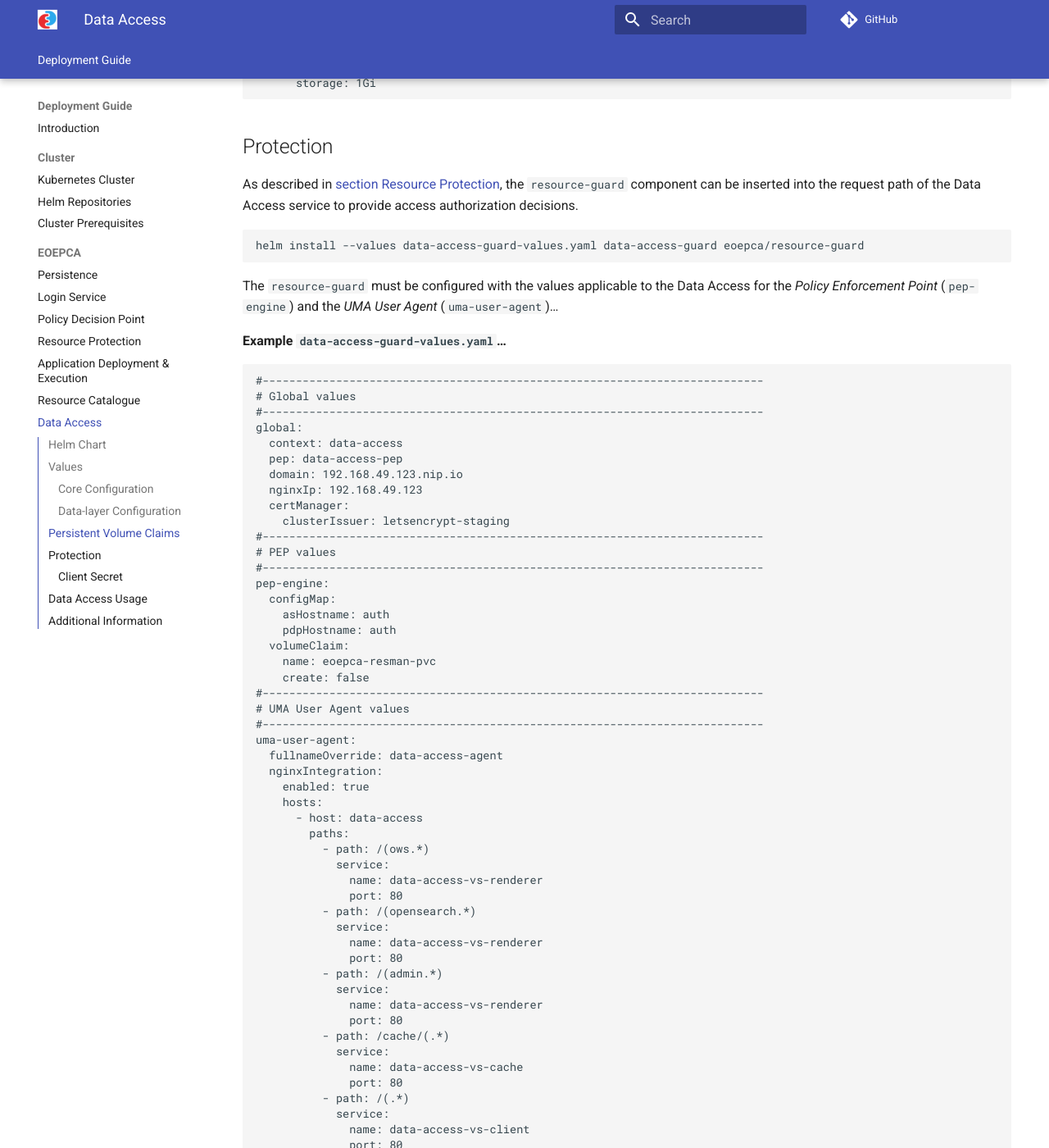
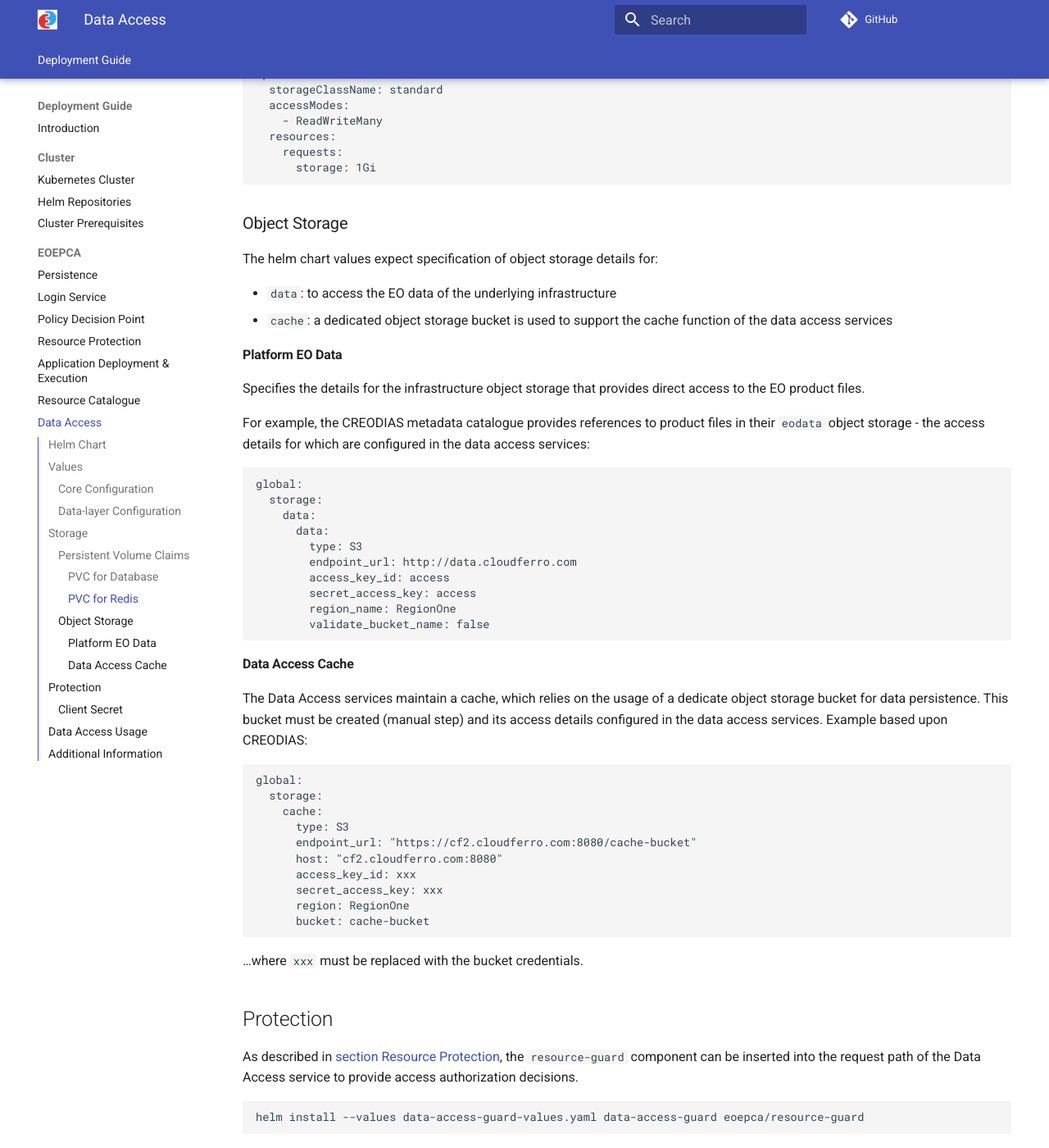
Before and after one commit to EOEPCA/deployment-guide, an MkDocs documentation site: the page built from docs/data-access.md, in a window 1280 px wide and 1400 px high, scrolled down 8418 px. Shown: the whole window at 82% size. Built offline with MkDocs 1.6.1 and Material for MkDocs 9.7.7, drawn with Linux system fonts in a browser that asks for light colours; comment, search, counter and statistics services are not loaded; some of the changed text lies outside the part shown.

Commit message:
[data-access] add setup of storage

````diff
--- a/docs/data-access.md
+++ b/docs/data-access.md
@@ -373,11 +373,16 @@ global:
           validity: false
 ```
 
-## Persistent Volume Claims
+## Storage
+
+Specification of PVCs and access to object storage.
+
+### Persistent Volume Claims
 
 The PVCs specified in the helm chart values must be created.
 
-**PVC for database...**
+#### PVC for Database
+
 ```yaml
 kind: PersistentVolumeClaim
 apiVersion: v1
@@ -396,7 +401,8 @@ spec:
       storage: 100Gi
 ```
 
-**PVC for redis...**
+#### PVC for Redis
+
 ```yaml
 kind: PersistentVolumeClaim
 apiVersion: v1
@@ -414,6 +420,51 @@ spec:
     requests:
       storage: 1Gi
 ```
+
+### Object Storage
+
+The helm chart values expect specification of object storage details for:
+
+* `data`: to access the EO data of the underlying infrastructure
+* `cache`: a dedicated object storage bucket is used to support the cache function of the data access services
+
+#### Platform EO Data
+
+Specifies the details for the infrastructure object storage that provides direct access to the EO product files.
+
+For example, the CREODIAS metadata catalogue provides references to product files in their `eodata` object storage - the access details for which are configured in the data access services:
+
+```
+global:
+  storage:
+    data:
+      data:
+        type: S3
+        endpoint_url: http://data.cloudferro.com
+        access_key_id: access
+        secret_access_key: access
+        region_name: RegionOne
+        validate_bucket_name: false
+```
+
+#### Data Access Cache
+
+The Data Access services maintain a cache, which relies on the usage of a dedicate object storage bucket for data persistence. This bucket must be created (manual step) and its access details configured in the data access services. Example based upon CREODIAS:
+
+```
+global:
+  storage:
+    cache:
+      type: S3
+      endpoint_url: "https://cf2.cloudferro.com:8080/cache-bucket"
+      host: "cf2.cloudferro.com:8080"
+      access_key_id: xxx
+      secret_access_key: xxx
+      region: RegionOne
+      bucket: cache-bucket
+```
+
+...where `xxx` must be replaced with the bucket credentials.
 
 ## Protection
 
--- a/mkdocs.yml
+++ b/mkdocs.yml
@@ -32,7 +32,7 @@ theme:
   # highlightjs: true
   # hljs_languages:
   #   - yaml
-  navigation_depth: 3
+  navigation_depth: 4
 
   # For `material` theme...
   logo: img/favicon.ico
@@ -51,7 +51,7 @@ markdown_extensions:
   - tables
   - toc:
       permalink: ⚓︎
-      toc_depth: 3
+      toc_depth: 4
   - smarty
   - sane_lists
 
````
